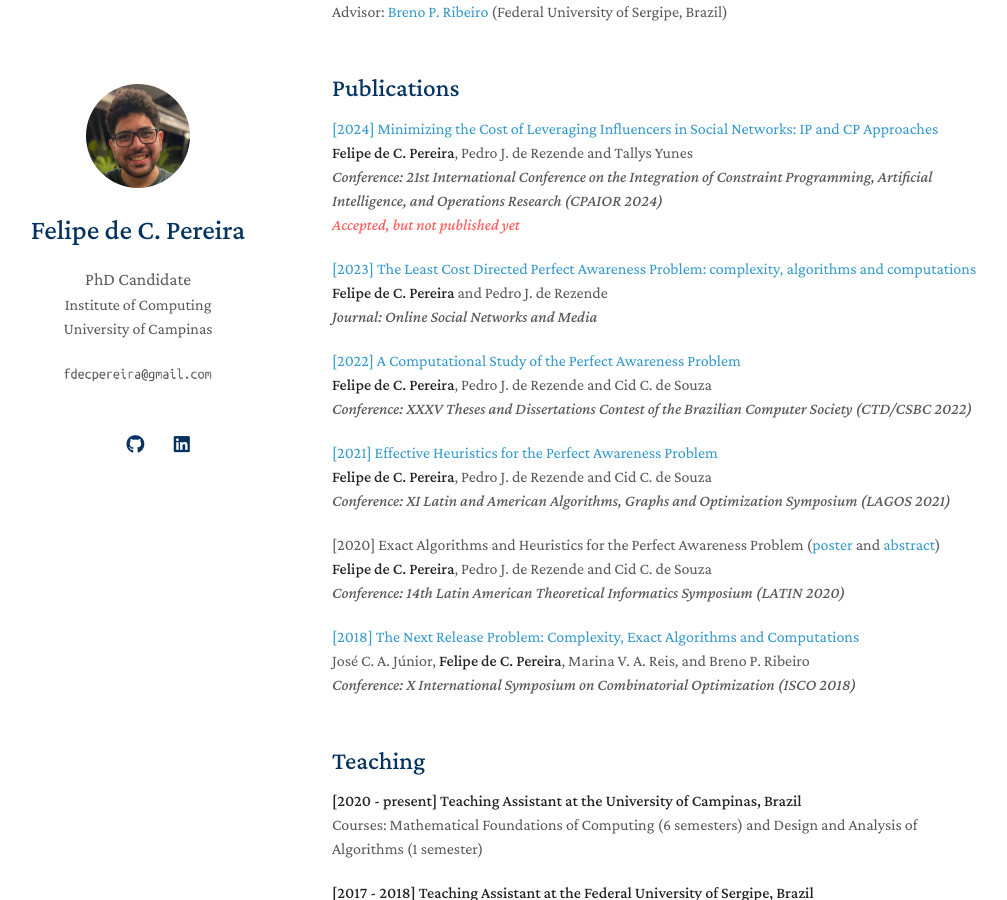
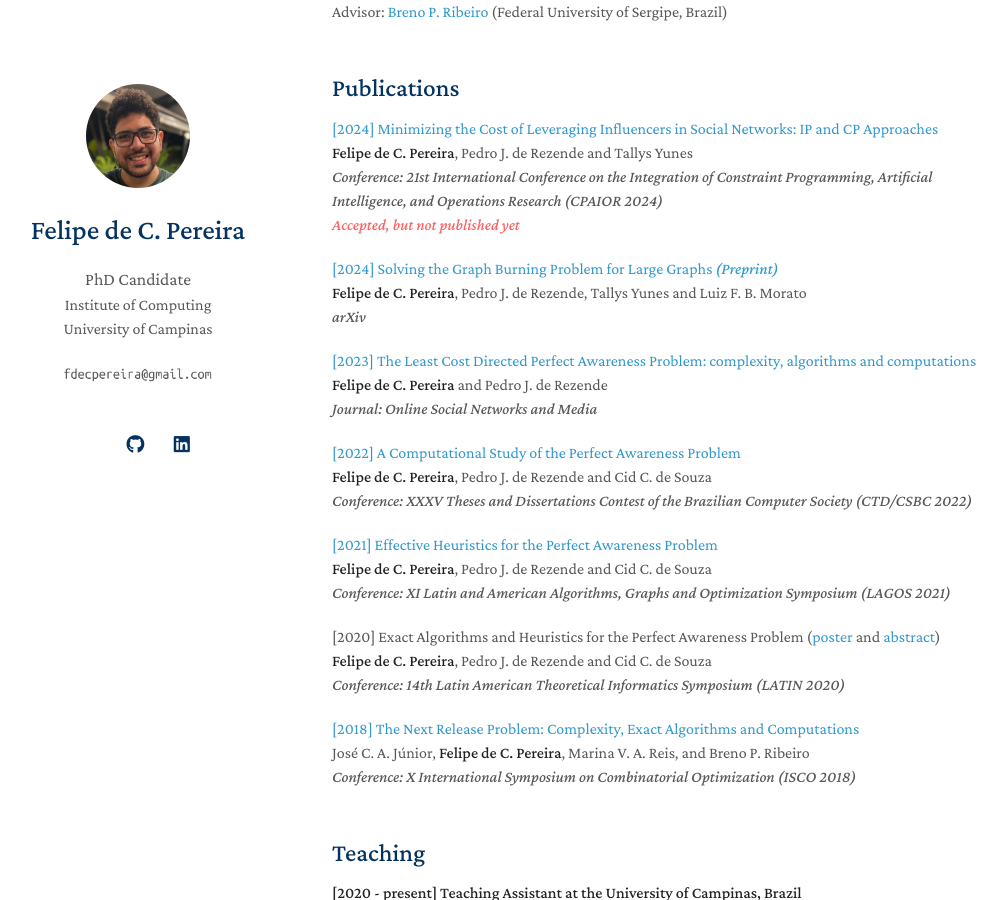
Before and after one commit to fdecpereira/fdecpereira.github.io, a Jekyll site: the page built from index.md, in a window 1280 px wide and 900 px high, scrolled down 814 px. Shown: the whole window, without its empty margins (138-1145 px from the left). Built offline with Jekyll 4.4.1, drawn with Linux system fonts in a browser that asks for light colours; nearby versions of some CDN libraries; a style sheet for code colours, icons or effects is not loaded.

Commit message:
Addition of a new publiction

```diff
--- a/_includes/publications.md
+++ b/_includes/publications.md
@@ -5,6 +5,12 @@
 <strong>Felipe de C. Pereira</strong>, Pedro J. de Rezende and Tallys Yunes<br>
 <em>Conference: 21st International Conference on the Integration of Constraint Programming, Artificial Intelligence, and Operations Research (CPAIOR 2024)</em><br>
 <i style="color:#ff6060">Accepted, but not published yet</i>
+</div>
+
+<div style="margin-top:20px;">
+<a href="https://doi.org/10.48550/arXiv.2404.17080" target="_blank">[2024] Solving the Graph Burning Problem for Large Graphs <i>(Preprint)</i></a><br>
+<strong>Felipe de C. Pereira</strong>, Pedro J. de Rezende, Tallys Yunes and Luiz F. B. Morato<br>
+<em>arXiv</em><br>
 </div>
 
 <div style="margin-top:20px;">
```
Also changed, not shown: 1 other file.
